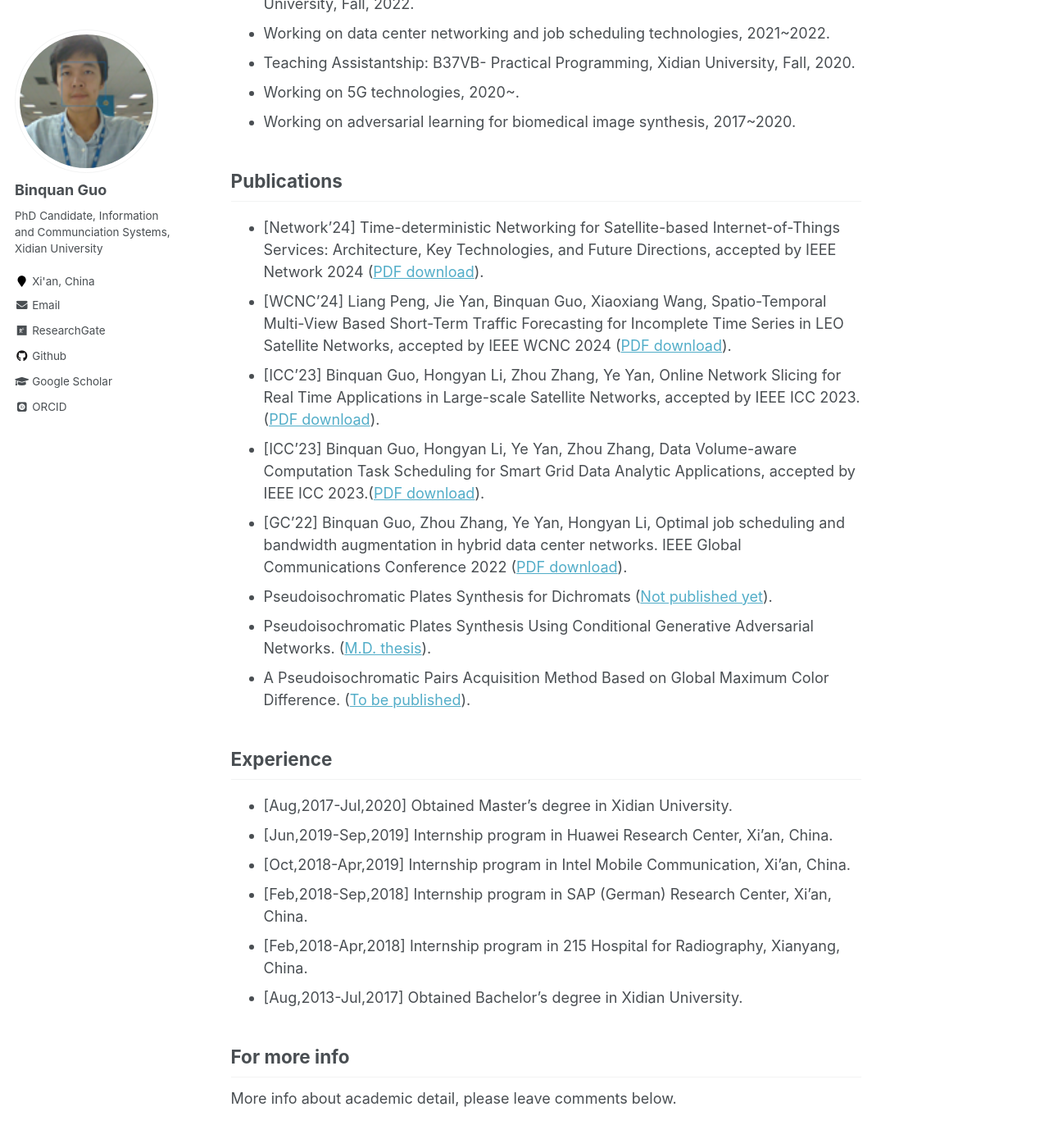
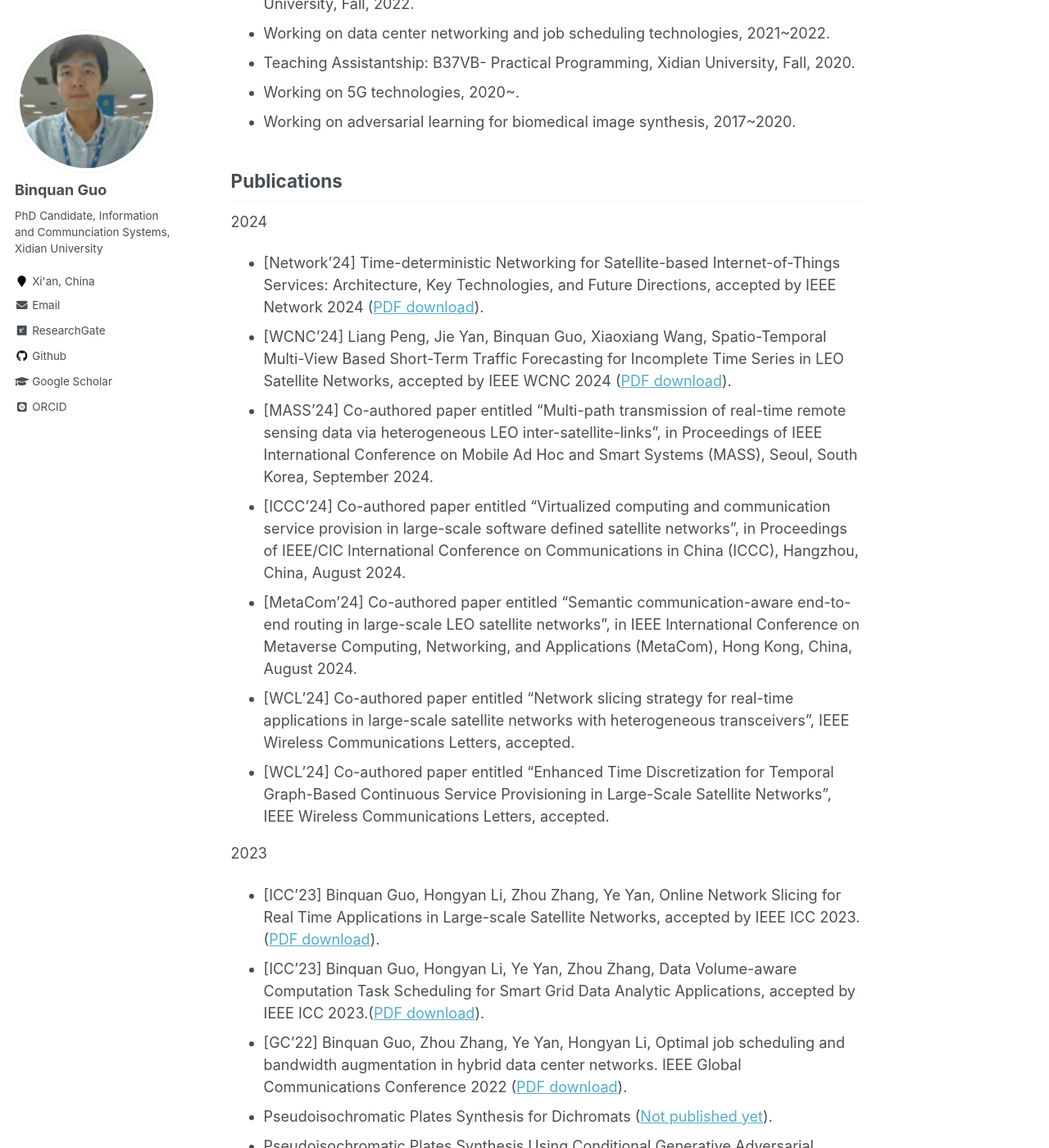
Before and after one commit to wilixx/wilixx.github.io, a Jekyll site: the page built from _pages/about.md, in a window 1280 px wide and 1400 px high, scrolled down 1958 px. Shown: the whole window at 82% size. Built offline with Jekyll 4.4.1, drawn with Linux system fonts in a browser that asks for light colours; some web fonts are replaced.

Commit message:
Update about.md

```diff
--- a/_pages/about.md
+++ b/_pages/about.md
@@ -48,8 +48,16 @@ Activities
 
 Publications
 ------
+2024
 * [Network'24] Time-deterministic Networking for Satellite-based Internet-of-Things Services: Architecture, Key Technologies, and Future Directions, accepted by IEEE Network 2024 ([PDF download](https://ieeexplore.ieee.org/document/10477426)).
 * [WCNC'24] Liang Peng, Jie Yan, Binquan Guo, Xiaoxiang Wang, Spatio-Temporal Multi-View Based Short-Term Traffic Forecasting for Incomplete Time Series in LEO Satellite Networks, accepted by IEEE WCNC 2024 ([PDF download](https://ieeexplore.ieee.org/document/10570573)).
+* [MASS'24] Co-authored paper entitled  "Multi-path transmission of real-time remote sensing data via heterogeneous LEO inter-satellite-links", in Proceedings of IEEE International Conference on Mobile Ad Hoc and Smart Systems (MASS), Seoul, South Korea, September 2024.
+* [ICCC'24] Co-authored paper entitled "Virtualized computing and communication service provision in large-scale software defined satellite networks", in Proceedings of IEEE/CIC International Conference on Communications in China (ICCC), Hangzhou, China, August 2024.
+* [MetaCom'24] Co-authored paper entitled "Semantic communication-aware end-to-end routing in large-scale LEO satellite networks", in IEEE International Conference on Metaverse Computing, Networking, and Applications (MetaCom), Hong Kong, China, August 2024.
+* [WCL'24] Co-authored paper entitled "Network slicing strategy for real-time applications in large-scale satellite networks with heterogeneous transceivers", IEEE Wireless Communications Letters, accepted.
+* [WCL'24] Co-authored paper entitled "Enhanced Time Discretization for Temporal Graph-Based Continuous Service Provisioning in Large-Scale Satellite Networks", IEEE Wireless Communications Letters, accepted.
+
+2023
 * [ICC'23] Binquan Guo, Hongyan Li, Zhou Zhang, Ye Yan, Online Network Slicing for Real Time Applications in Large-scale Satellite Networks, accepted by IEEE ICC 2023. ([PDF download](https://ieeexplore.ieee.org/document/10279431)).
 * [ICC'23] Binquan Guo, Hongyan Li, Ye Yan, Zhou Zhang, Data Volume-aware Computation Task Scheduling for Smart Grid Data Analytic Applications, accepted by IEEE ICC 2023.([PDF download](https://ieeexplore.ieee.org/document/10278747)).
 * [GC'22] Binquan Guo, Zhou Zhang, Ye Yan, Hongyan Li, Optimal job scheduling and bandwidth augmentation in hybrid data center networks. IEEE Global Communications Conference 2022 ([PDF download](https://ieeexplore.ieee.org/document/10001450)).
```
